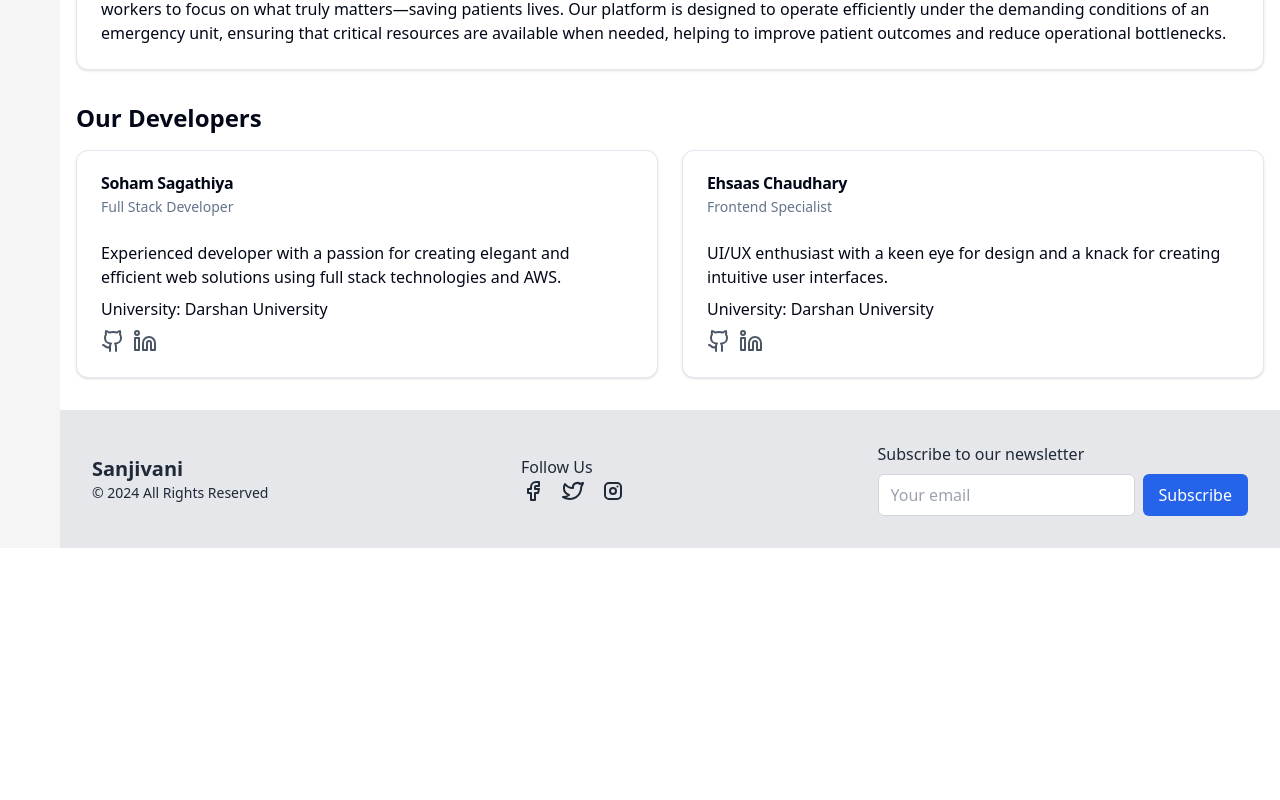
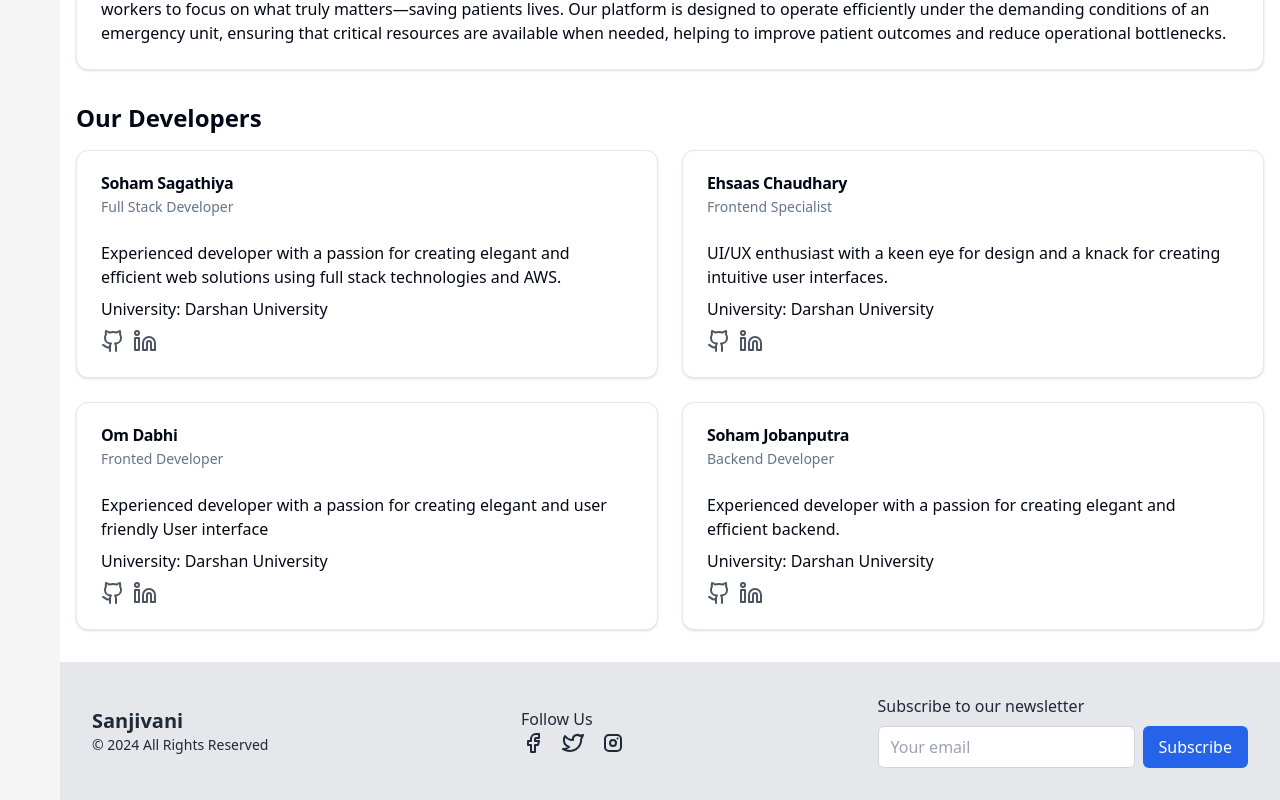
Before and after one commit to EhsaasChaudhary/sanjivani, a Next.js app: page /about in a window 1280 px wide. Shown: the part 556-1356 px from the top of the page. Before the commit the page ends 1104 px from the top, so only its background shows below. Built offline with nearby package versions, Linux system fonts and the light colour scheme.

Commit message:
added about

```diff
--- a/app/about/page.tsx
+++ b/app/about/page.tsx
@@ -146,6 +146,68 @@ export default function About() {
             </div>
           </CardContent>
         </Card>
+
+        {/* Developer 3 */}
+        <Card>
+          <CardHeader>
+            <CardTitle>Om Dabhi</CardTitle>
+            <CardDescription>Fronted Developer</CardDescription>
+          </CardHeader>
+          <CardContent>
+            <div className="space-y-2">
+              <p>
+                Experienced developer with a passion for creating elegant and user friendly User interface
+              </p>
+              <p>University: Darshan University</p>
+              <div className="flex space-x-2">
+                <Link
+                  href="https://github.com/om-dabhi"
+                  className="text-gray-600 hover:text-gray-900"
+                >
+                  <Github className="h-6 w-6" />
+                </Link>
+                <Link
+                  href="https://www.linkedin.com/in/om-dabhi/"
+                  className="text-gray-600 hover:text-gray-900"
+                >
+                  <Linkedin className="h-6 w-6" />
+                </Link>
+              </div>
+            </div>
+          </CardContent>
+        </Card>
+
+
+        {/* Developer 1 */}
+        <Card>
+          <CardHeader>
+            <CardTitle>Soham Jobanputra</CardTitle>
+            <CardDescription>Backend Developer</CardDescription>
+          </CardHeader>
+          <CardContent>
+            <div className="space-y-2">
+              <p>
+                Experienced developer with a passion for creating elegant and
+                efficient backend.
+              </p>
+              <p>University: Darshan University</p>
+              <div className="flex space-x-2">
+                <Link
+                  href="https://github.com/Soham7777777"
+                  className="text-gray-600 hover:text-gray-900"
+                >
+                  <Github className="h-6 w-6" />
+                </Link>
+                <Link
+                  href="https://www.linkedin.com/in/soham-jobanputra-3386a6239/"
+                  className="text-gray-600 hover:text-gray-900"
+                >
+                  <Linkedin className="h-6 w-6" />
+                </Link>
+              </div>
+            </div>
+          </CardContent>
+        </Card>
       </div>
     </div>
   );
```
